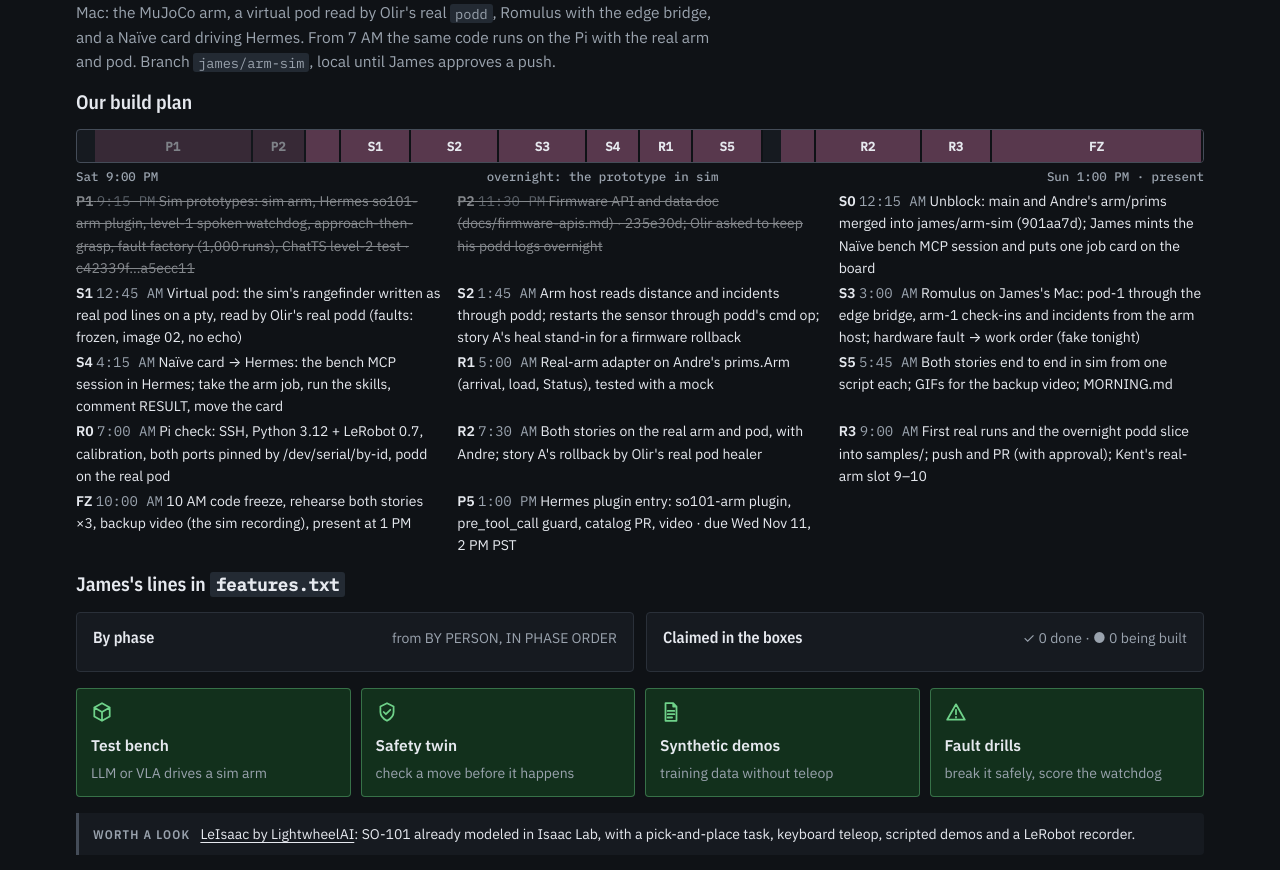
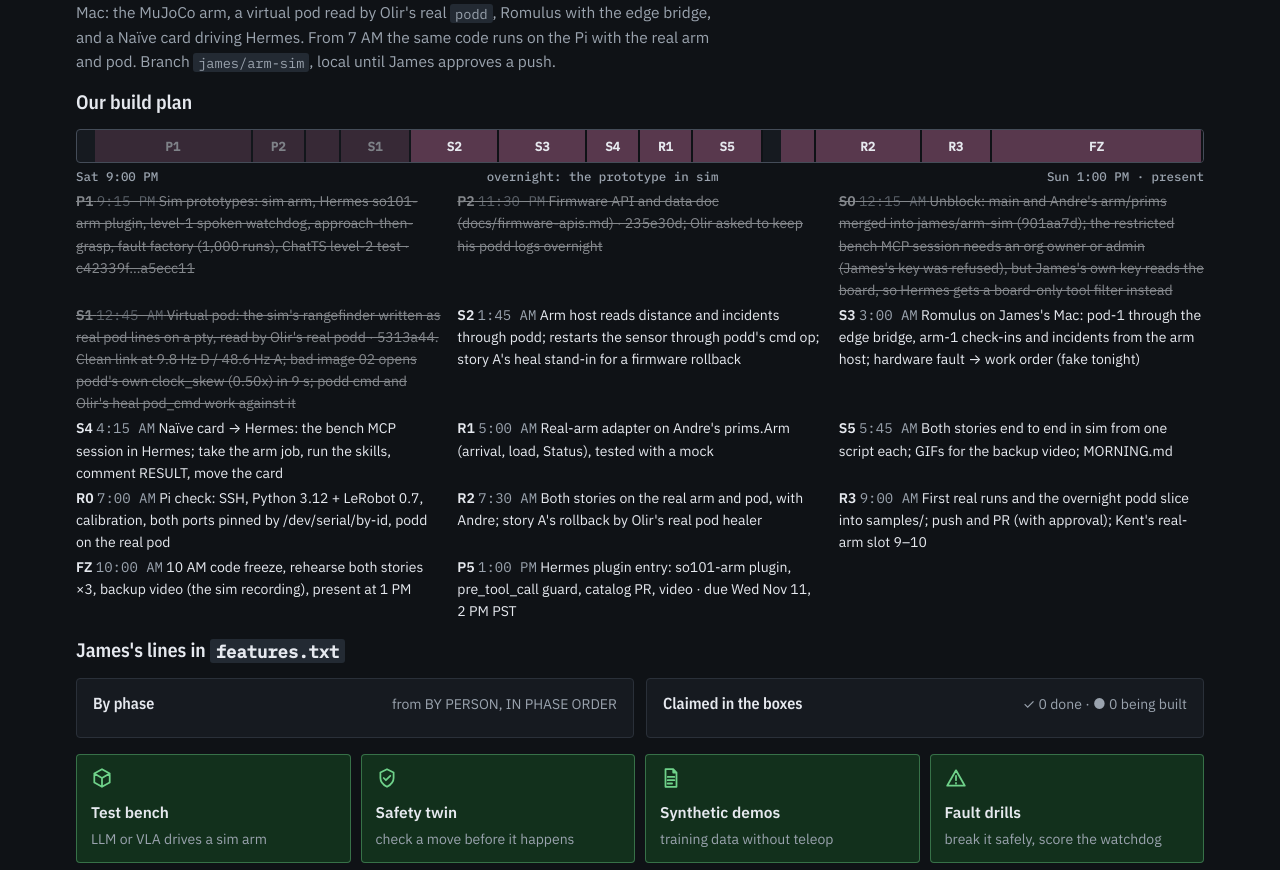
Before and after one commit to jamesEmerson112/Naive-Nous-YC-Hackathon, a React (Vite) app in the folder hub/: page / in a window 1280 px wide. Shown: the part 9408-10278 px from the top of the page. Built offline with nearby package versions, Linux system fonts and the light colour scheme.

Commit message:
Stack Map: S0 and S1 done

```diff
--- a/hub/src/content/proposal.ts
+++ b/hub/src/content/proposal.ts
@@ -14,8 +14,8 @@ export const OUR_WINDOW: { from: string; to: string; scale: [string, string, str
 export const OUR_SCHEDULE: SchedBlock[] = [
   { id: "P1", what: "Sim prototypes: sim arm, Hermes so101-arm plugin, level-1 spoken watchdog, approach-then-grasp, fault factory (1,000 runs), ChatTS level-2 test · c42339f…a5ecc11", from: "2026-11-08T05:15:00Z", to: "2026-11-08T07:30:00Z", done: true },
   { id: "P2", what: "Firmware API and data doc (docs/firmware-apis.md) · 235e30d; Olir asked to keep his podd logs overnight", from: "2026-11-08T07:30:00Z", to: "2026-11-08T08:15:00Z", done: true },
-  { id: "S0", what: "Unblock: main and Andre's arm/prims merged into james/arm-sim (901aa7d); James mints the Naïve bench MCP session and puts one job card on the board", from: "2026-11-08T08:15:00Z", to: "2026-11-08T08:45:00Z", done: false },
-  { id: "S1", what: "Virtual pod: the sim's rangefinder written as real pod lines on a pty, read by Olir's real podd (faults: frozen, image 02, no echo)", from: "2026-11-08T08:45:00Z", to: "2026-11-08T09:45:00Z", done: false },
+  { id: "S0", what: "Unblock: main and Andre's arm/prims merged into james/arm-sim (901aa7d); the restricted bench MCP session needs an org owner or admin (James's key was refused), but James's own key reads the board, so Hermes gets a board-only tool filter instead", from: "2026-11-08T08:15:00Z", to: "2026-11-08T08:45:00Z", done: true },
+  { id: "S1", what: "Virtual pod: the sim's rangefinder written as real pod lines on a pty, read by Olir's real podd · 5313a44. Clean link at 9.8 Hz D / 48.6 Hz A; bad image 02 opens podd's own clock_skew (0.50x) in 9 s; podd cmd and Olir's heal pod_cmd work against it", from: "2026-11-08T08:45:00Z", to: "2026-11-08T09:45:00Z", done: true },
   { id: "S2", what: "Arm host reads distance and incidents through podd; restarts the sensor through podd's cmd op; story A's heal stand-in for a firmware rollback", from: "2026-11-08T09:45:00Z", to: "2026-11-08T11:00:00Z", done: false },
   { id: "S3", what: "Romulus on James's Mac: pod-1 through the edge bridge, arm-1 check-ins and incidents from the arm host; hardware fault → work order (fake tonight)", from: "2026-11-08T11:00:00Z", to: "2026-11-08T12:15:00Z", done: false },
   { id: "S4", what: "Naïve card → Hermes: the bench MCP session in Hermes; take the arm job, run the skills, comment RESULT, move the card", from: "2026-11-08T12:15:00Z", to: "2026-11-08T13:00:00Z", done: false },
```
